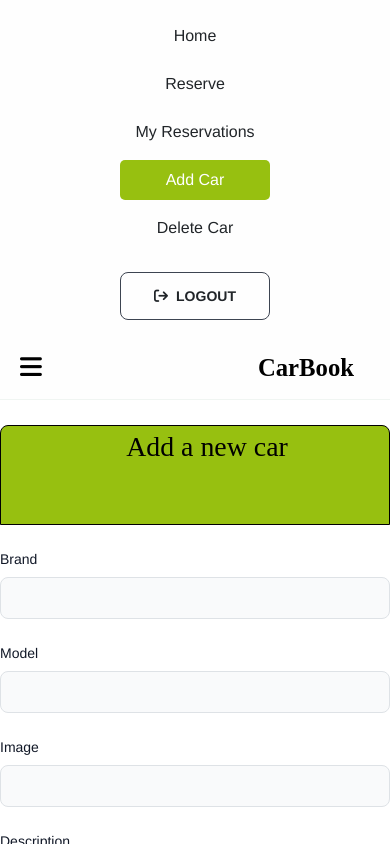
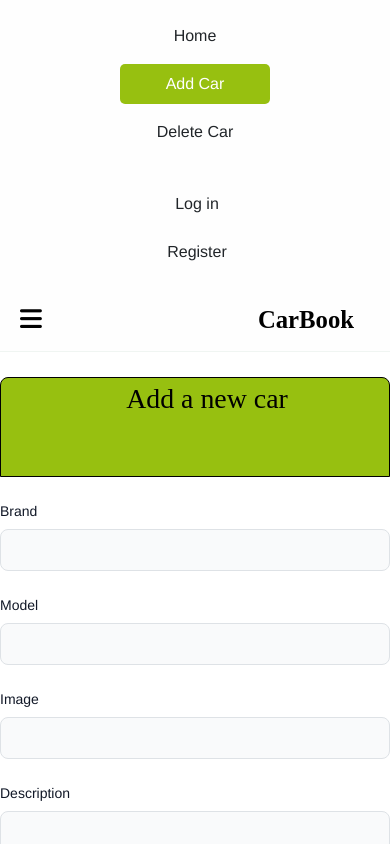
Before and after one commit to teckim/carbook-ui, a React (Create React App) app: page /add-car in a window 390 px wide. Both pictures are taken after a click on the button "Toggle navigation". Shown: the top 844 px of the page. Built offline with nearby package versions, Linux system fonts and the light colour scheme.

Commit message:
Update mobile sidebar

```diff
--- a/src/features/SideBar/Sidebar.jsx
+++ b/src/features/SideBar/Sidebar.jsx
@@ -8,6 +8,7 @@ const Sidebar = () => {
   const isLoggedIn = useSelector(selectIsLoggedIn);
   const logout = () => {
     localStorage.removeItem('user');
+    localStorage.removeItem('jwt');
     window.location.reload();
   };
 
@@ -74,8 +75,7 @@ const Sidebar = () => {
                           Logout
                         </button>
                       </li>
-                    )
-                    : (
+                    ) : (
                       <>
                         <li className="w-100">
                           <NavLink to="/login" className="nav-link mb-2 fs-5">
@@ -113,14 +113,8 @@ const Sidebar = () => {
                 Home
               </NavLink>
             </li>
-            <li className="nav-item mb-2">
-              <NavLink
-                to={`/reserve/${null}`}
-                className={`${styles.mobileNavLink} nav-link`}
-              >
-                Reserve
-              </NavLink>
-            </li>
+            {
+              isLoggedIn && (
                 <li className="nav-item mb-2">
                   <NavLink
                     to="/me/reservations"
@@ -129,6 +123,8 @@ const Sidebar = () => {
                     My Reservations
                   </NavLink>
                 </li>
+              )
+            }
             <li className="nav-item mb-2">
               <NavLink
                 to="/add-car"
@@ -145,6 +141,9 @@ const Sidebar = () => {
                 Delete Car
               </NavLink>
             </li>
+            {
+              isLoggedIn
+                ? (
                   <li className="nav-item mb-2">
                     <button
                       type="button"
@@ -155,6 +154,21 @@ const Sidebar = () => {
                       Logout
                     </button>
                   </li>
+                ) : (
+                  <>
+                    <li className="nav-item mt-4">
+                      <NavLink to="/login" className="nav-link mb-2">
+                        <span className="ms-1">Log in</span>
+                      </NavLink>
+                    </li>
+                    <li className="nav-item">
+                      <NavLink to="/register" className="nav-link mb-2">
+                        <span className="ms-1">Register</span>
+                      </NavLink>
+                    </li>
+                  </>
+                )
+              }
           </ul>
         </div>
       </div>
```
Lines whose indentation alone changed are shown as unchanged.
